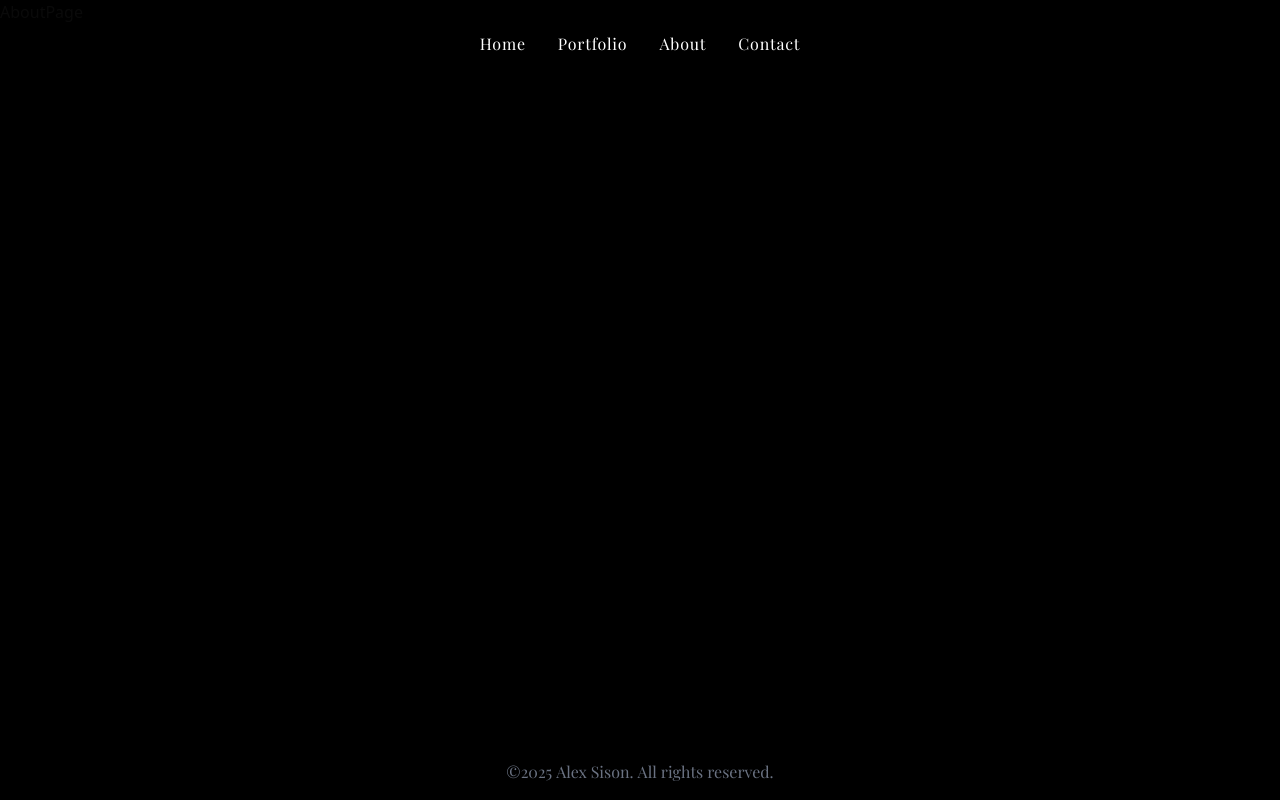
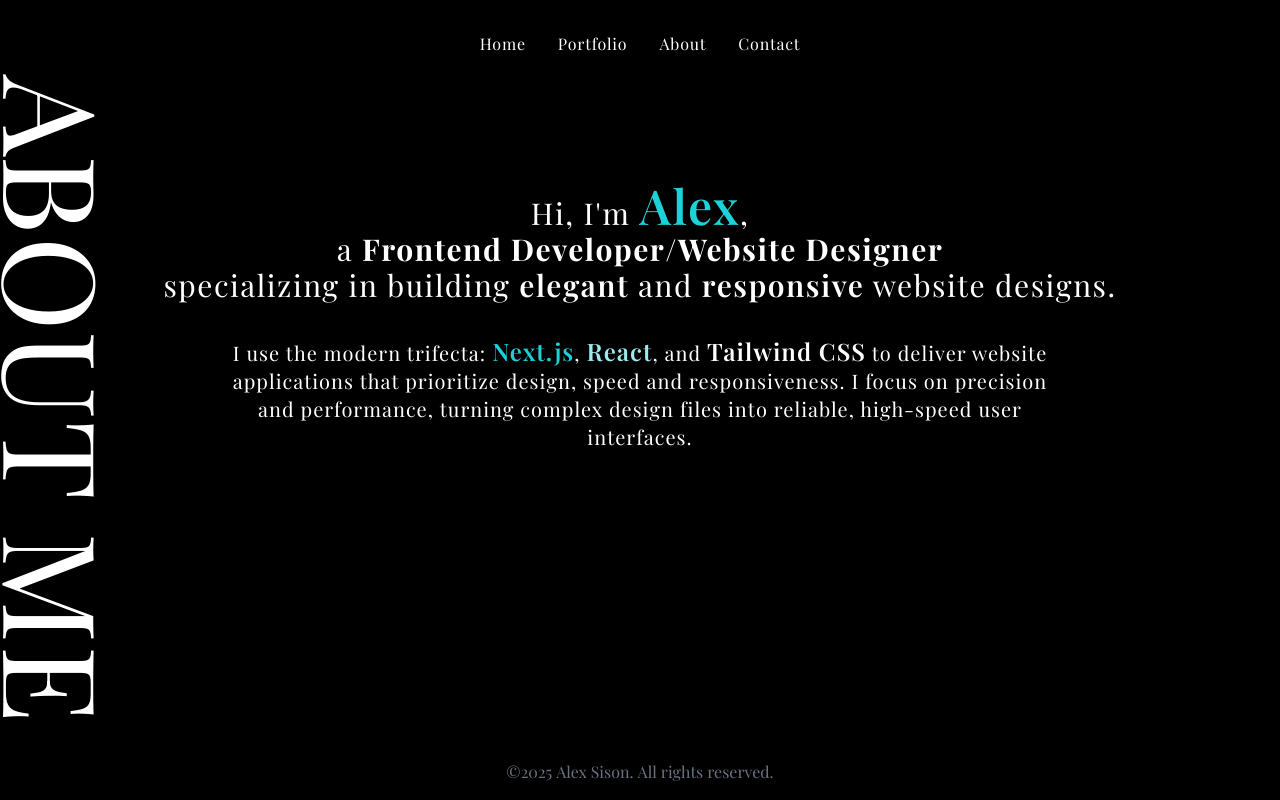
Before and after one commit to alexmortelsison/my-latest-portfolio, a Next.js app: page /about in a window 1280 px wide. Built offline with nearby package versions, Linux system fonts and the light colour scheme; a web font is replaced by a local one.

Commit message:
updated about page

```diff
--- a/app/about/page.tsx
+++ b/app/about/page.tsx
@@ -1,5 +1,123 @@
-import React from "react";
+"use client";
+import gsap from "gsap";
+import React, { useEffect, useRef } from "react";
+import {
+  AiFillGithub,
+  AiOutlineInstagram,
+  AiOutlineLinkedin,
+} from "react-icons/ai";
 
 export default function AboutPage() {
-  return <div className="min-h-screen w-full bg-black">AboutPage</div>;
+  const pRef = useRef(null);
+  const emailRef = useRef(null);
+  const socialRef = useRef(null);
+  const contactRef = useRef(null);
+  const colorRef = useRef(null);
+  const nextjsRef = useRef(null);
+  const reactRef = useRef(null);
+  const tailwindRef = useRef(null);
+  useEffect(() => {
+    gsap.to(pRef.current, {
+      opacity: 1,
+      delay: 1.8,
+      duration: 0.8,
+      ease: "power2.inOut",
+    });
+    gsap.to(emailRef.current, {
+      opacity: 1,
+      delay: 7,
+      duration: 0.8,
+      ease: "power2.inOut",
+    });
+    gsap.to(socialRef.current, {
+      opacity: 1,
+      delay: 8,
+      duration: 0.8,
+      ease: "power2.inOut",
+    });
+    gsap.to(contactRef.current, {
+      x: 0,
+      delay: 0.5,
+      duration: 0.8,
+      ease: "power2.inOut",
+    });
+    gsap.to(colorRef.current, {
+      color: "#1dd1d8",
+      delay: 3,
+      duration: 1,
+      ease: "power2.inOut",
+    });
+    gsap.to(nextjsRef.current, {
+      color: "#1dd1d8",
+      delay: 4,
+      duration: 1,
+      ease: "power2.inOut",
+    });
+    gsap.to(reactRef.current, {
+      color: "#1dd1d8",
+      delay: 5,
+      duration: 1,
+      ease: "power2.inOut",
+    });
+    gsap.to(tailwindRef.current, {
+      color: "#1dd1d8",
+      delay: 6,
+      duration: 1,
+      ease: "power2.inOut",
+    });
+  });
+  return (
+    <div className="min-h-screen w-full bg-black text-white font-playfair flex justify-center items-center tracking-widest">
+      <div
+        className="absolute top-0 left-0 h-full w-28 flex items-center justify-center -translate-x-40"
+        ref={contactRef}
+      >
+        <h1 className="rotate-90 text-9xl whitespace-nowrap">ABOUT ME</h1>
+      </div>
+      <div
+        className="flex flex-col justify-center text-center space-y-8 tracking-widest items-center opacity-0"
+        ref={pRef}
+      >
+        <h1 className=" text-3xl tracking-wider">
+          Hi, I'm{" "}
+          <span className="text-5xl font-semibold text-white" ref={colorRef}>
+            Alex
+          </span>
+          , <br />a <span className="font-bold">Frontend Developer</span>/
+          <span className="font-bold">Website Designer</span>
+          <br /> specializing in building{" "}
+          <span className="font-semibold">elegant</span> and{" "}
+          <span className="font-semibold">responsive</span> website designs.
+        </h1>
+        <p className="w-2/3 text-xl tracking-wider">
+          I use the modern trifecta:{" "}
+          <span ref={nextjsRef} className="font-semibold text-2xl">
+            Next.js
+          </span>
+          ,{" "}
+          <span ref={reactRef} className="font-semibold text-2xl">
+            React
+          </span>
+          , and{" "}
+          <span ref={tailwindRef} className="font-semibold text-2xl">
+            Tailwind CSS
+          </span>{" "}
+          to deliver website applications that prioritize design, speed and
+          responsiveness. I focus on precision and performance, turning complex
+          design files into reliable, high-speed user interfaces.
+        </p>
+        <p
+          className="tracking tracking-wide text-4xl hover:underline hover:underline-offset-2 hover:cursor-pointer opacity-0 font-semibold"
+          ref={emailRef}
+        >
+          alexmortelsison@gmail.com
+        </p>
+        <div className="text-5xl flex space-x-4 pt-4 opacity-0" ref={socialRef}>
+          <AiOutlineInstagram />
+          <AiFillGithub />
+          <AiOutlineLinkedin />
+        </div>
+      </div>
+    </div>
+  );
 }
--- a/app/home/page.tsx
+++ b/app/home/page.tsx
@@ -53,7 +53,7 @@ export default function Home() {
     <div className="h-[100vh] w-screen overflow-hidden flex justify-center items-center">
       <div className="relative -z-50 w-full h-screen">
         <video
-          src={"/dddd.mp4"}
+          src={"/eeee.mp4"}
           autoPlay
           muted
           loop
```
Also changed, not shown: 1 other file (tests, documents, lock files or other folders).
